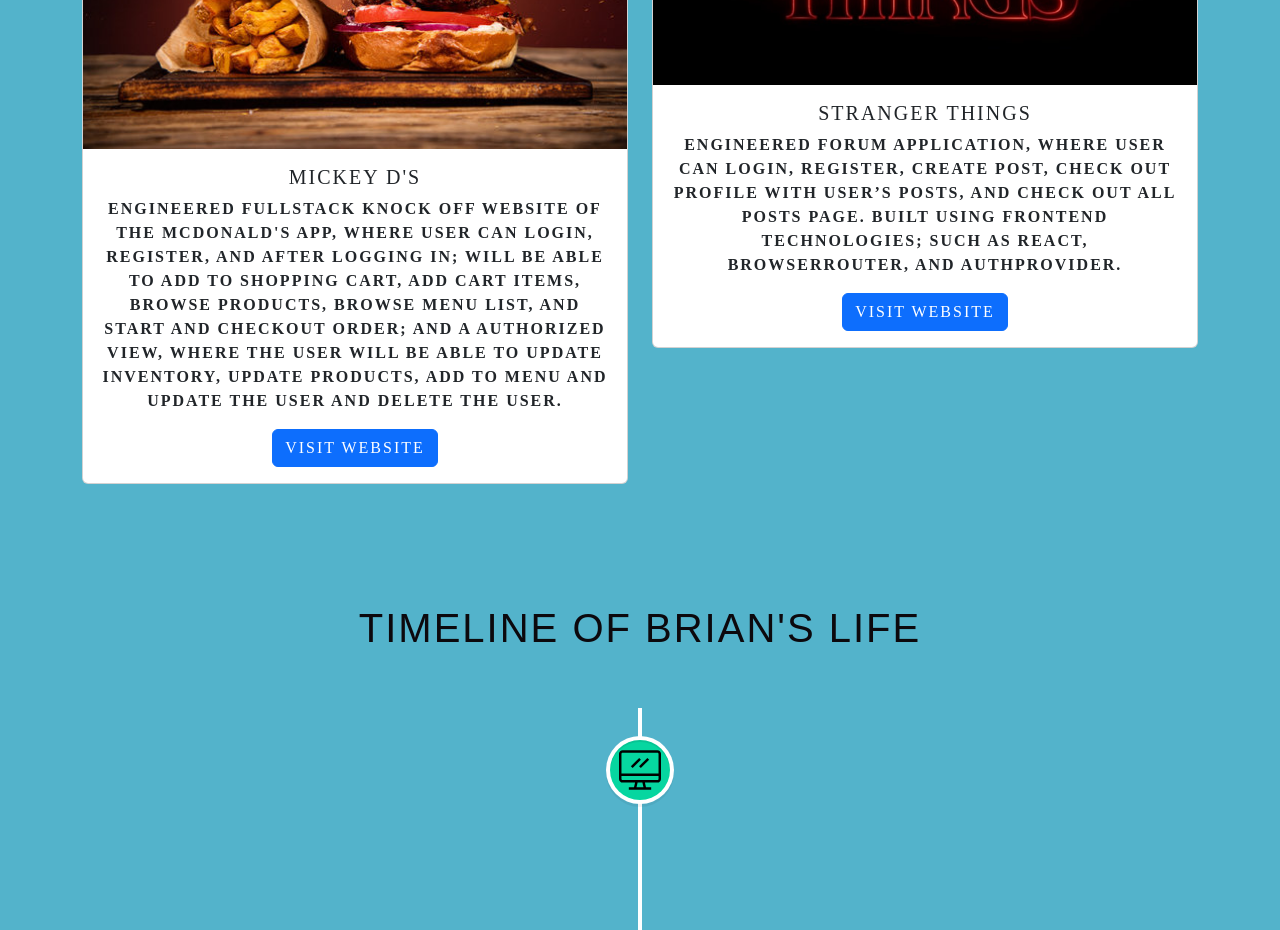
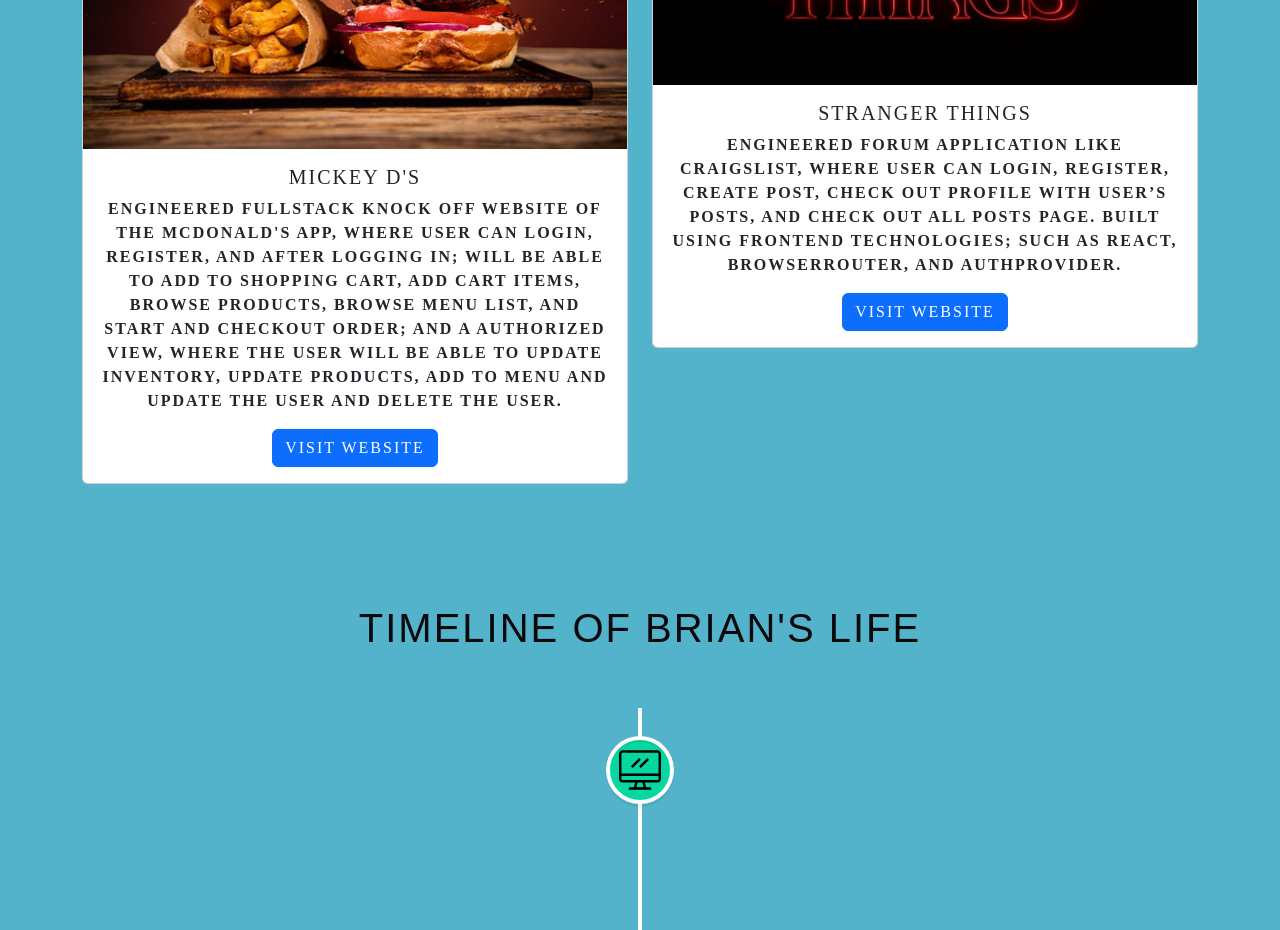
Before and after one commit to bibimbop123/Brian-s-Personal-Project, a React (Vite) app: page / in a window 1280 px wide. Shown: the part 1340-2270 px from the top of the page. Built offline with nearby package versions, Linux system fonts and the light colour scheme.

Commit message:
savepoint

```diff
--- a/src/components/Portfolio.jsx
+++ b/src/components/Portfolio.jsx
@@ -47,10 +47,10 @@
               <Card.Body>
                 <Card.Title>Stranger Things</Card.Title>
                 <Card.Text>
-                  Engineered Forum application, where user can login, register,
-                  create post, check out profile with user’s posts, and check
-                  out all posts page. Built using Frontend technologies; such as
-                  React, BrowserRouter, and AuthProvider.
+                  Engineered Forum application like Craigslist, where user can
+                  login, register, create post, check out profile with user’s
+                  posts, and check out all posts page. Built using Frontend
+                  technologies; such as React, BrowserRouter, and AuthProvider.
                 </Card.Text>
                 <Button
                   variant="primary"
```
